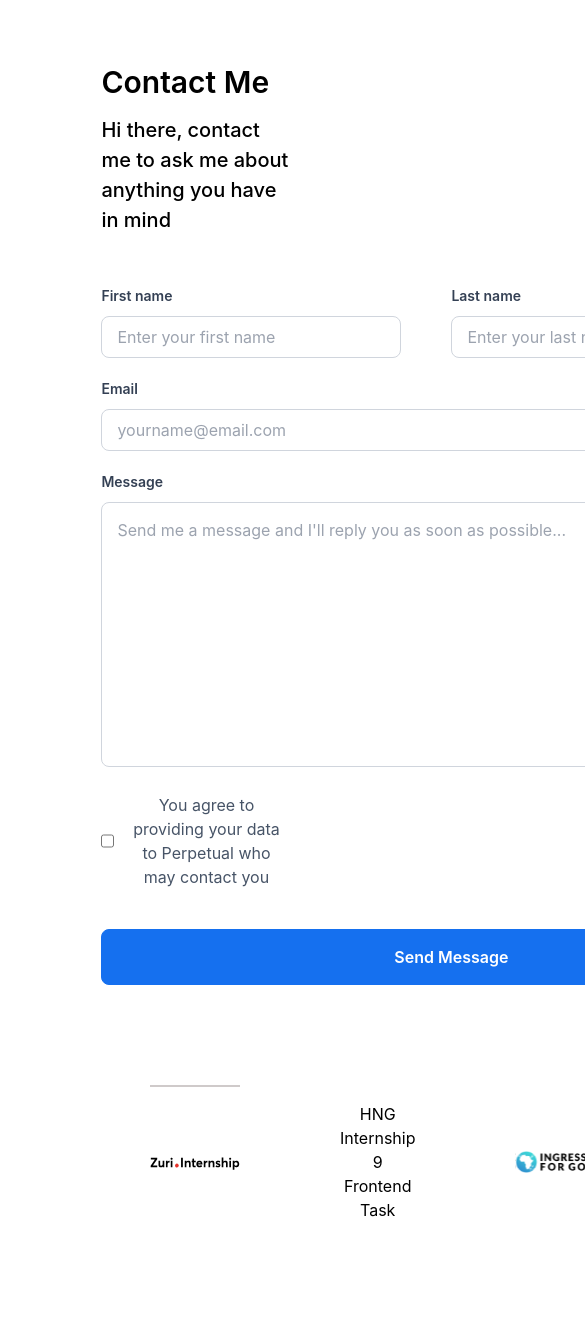
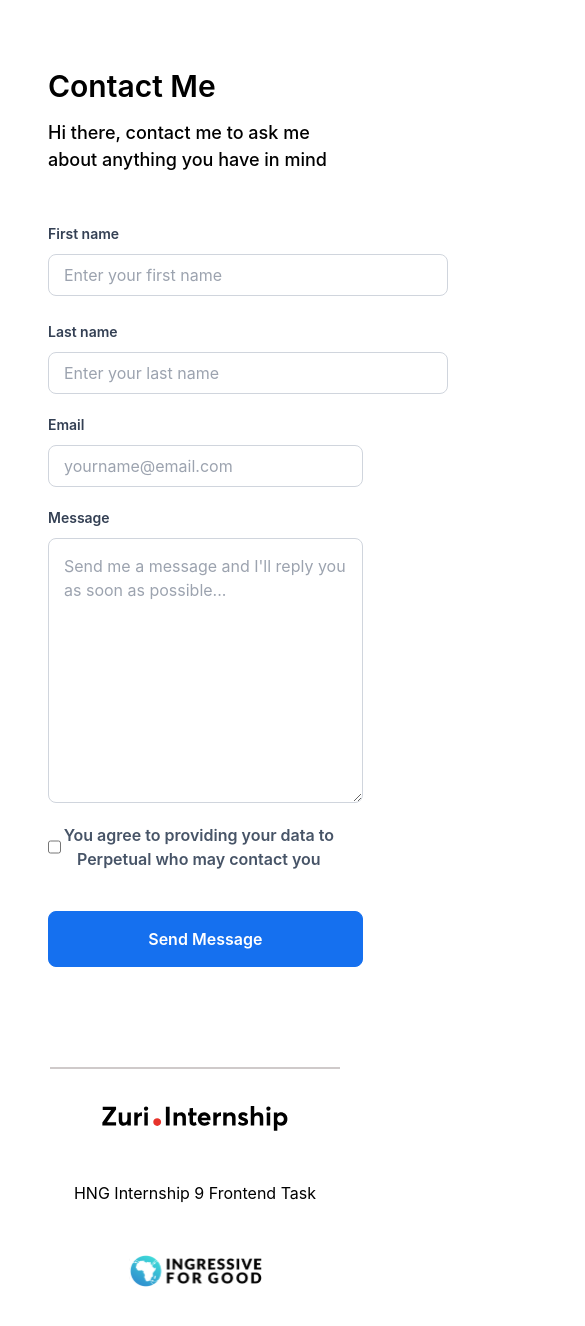
Before and after one commit to Perpy-del/Stage_one, a React (Create React App) app: page /Contact in a window 390 px wide. Shown: the top 1326 px of the page, 585 px wide, since content can reach past the window. Before the commit the page ends 1287 px from the top, so only its background shows below. Built offline with nearby package versions, Linux system fonts and the light colour scheme.

Commit message:
made it responsive to mobile

```diff
--- a/src/Contact.jsx
+++ b/src/Contact.jsx
@@ -8,7 +8,7 @@ function Contact () {
   return (
     <div className="app">
     <form action="#">
-      <div className="container">
+      <div className="hng">
         <div className="content">
             <h2>Contact Me</h2>
             <p>Hi there, contact me to ask me about anything you have in mind</p>
--- a/src/contact.css
+++ b/src/contact.css
@@ -1,9 +1,3 @@
-@import "tailwindcss/base";
-@import "tailwindcss/components";
-@import "tailwindcss/utilities";
-
-
-
 body {
     font-family: "Inter", sans-serif;
     margin: 0;
@@ -11,16 +5,15 @@ body {
     /* box-sizing: border-box; */
   }
 
-  .container {
-    width: 80%;
+  .hng {
+    width: 100% !important;
     margin: auto;
-
   }
 
   .content {
-    width: 60%;
-    margin: auto;
-    margin-top: 60px;
+    /* width: 60%; */
+    /* margin: auto; */
+    margin: 4rem auto auto 16rem;
     /* padding-bottom: 100px; */
   }
 
@@ -54,7 +47,7 @@ body {
 
   #first_name, #last_name {
     padding: 8px 8px 8px 15px;
-    width: 300px;
+    width: 23.6rem;
     border: 1px solid #D0D5DD;
     border-radius: 8px;
     font-family: "Inter", sans-serif;
@@ -64,22 +57,26 @@ body {
 
   #email {
     padding: 8px 8px 8px 15px;
-    width: 675px;
+    width: 74% !important;
     border: 1px solid #D0D5DD;
     border-radius: 8px;
     font-family: "Inter", sans-serif;
     font-size: 16px;
     color: #667085;
+    display: flex;
+    align-items: flex-start;
   }
 
   #message {
     padding: 15px 8px 8px 15px;
-    width: 675px;
+    width: 74%;
     border: 1px solid #D0D5DD;
     border-radius: 8px;
     font-family: "Inter", sans-serif;
     font-size: 16px;
     color: #667085;
+    display: flex;
+    align-items: flex-start;
   }
 
   .agreement {
@@ -91,11 +88,12 @@ body {
 
   .agreemt {
     color: #475467;
+    font-weight: 600;
   }
 
   #btn__submit {
     padding: 15px;
-    width: 700px;
+    width: 74%;
     border: 1px solid #1570EF;
     border-radius: 8px;
     background-color: #1570EF;
@@ -104,6 +102,8 @@ body {
     font-weight: 600;
     color: white;
     margin-bottom: 100px;
+    display: flex;
+    justify-content: center;
   }
 
   p {
@@ -118,10 +118,129 @@ body {
     gap: 100px;
     padding: 30px 150px 80px 150px;
     height: 200px;
-
   }
 
   hr {
     margin: 0 150px;
     border: 1px solid #cfcaca;
   }
+
+  @media only screen and (max-width: 600px) {
+
+  .hng {
+    width: 100%;
+    margin: auto;
+  }
+
+  .content {
+    margin: 4rem auto auto 3rem;
+  }
+
+    .fullname {
+      display: flex;
+      flex-direction: column;
+      gap: 5px;
+    }
+
+    #email {
+      padding: 8px 8px 8px 15px;
+      width: 300px;
+      border: 1px solid #D0D5DD;
+      border-radius: 8px;
+      font-family: "Inter", sans-serif;
+      font-size: 16px;
+      color: #667085;
+    }
+
+    #message {
+      padding: 15px 8px 8px 15px;
+      width: 300px;
+      border: 1px solid #D0D5DD;
+      border-radius: 8px;
+      font-family: "Inter", sans-serif;
+      font-size: 16px;
+      color: #667085;
+    }
+
+    #btn__submit {
+      padding: 15px;
+      width: 92%;
+      border: 1px solid #1570EF;
+      border-radius: 8px;
+      background-color: #1570EF;
+      font-family: "Inter", sans-serif;
+      font-size: 16px;
+      font-weight: 600;
+      color: white;
+      margin-bottom: 100px;
+    }
+
+    #first_name, #last_name {
+      padding: 8px 8px 8px 15px;
+      width: 25rem;
+      border: 1px solid #D0D5DD;
+      border-radius: 8px;
+      font-family: "Inter", sans-serif;
+      font-size: 16px;
+      color: #667085;
+      display: flex;
+      align-items: flex-start;
+    }
+
+    #email {
+      padding: 8px 8px 8px 15px;
+      width: 92% !important;
+      border: 1px solid #D0D5DD;
+      border-radius: 8px;
+      font-family: "Inter", sans-serif;
+      font-size: 16px;
+      color: #667085;
+      display: flex;
+      align-items: flex-start;
+    }
+
+    #message {
+      padding: 15px 8px 8px 15px;
+      width: 92%;
+      border: 1px solid #D0D5DD;
+      border-radius: 8px;
+      font-family: "Inter", sans-serif;
+      font-size: 16px;
+      color: #667085;
+      display: flex;
+      align-items: flex-start;
+    }
+
+    .content p {
+      font-size: 18px;
+      width: 300px;
+    }
+
+    .footer_container {
+      display: flex;
+      flex-direction: column;
+      align-items: center;
+      justify-content: space-between;
+      gap: 50px;
+      padding: 30px 50px 80px 50px;
+      margin-bottom: 100px;
+    }
+
+    hr {
+      margin: 0 50px;
+      border: 1px solid #cfcaca;
+    }
+
+    .agreemt {
+      color: #475467;
+      font-weight: 600;
+      width: 80%;
+    }
+
+    .agreement {
+      display: flex;
+      flex-direction: row;
+      gap: 1px;
+      margin: 20px 0 40px 0;
+    }
+  }
```
